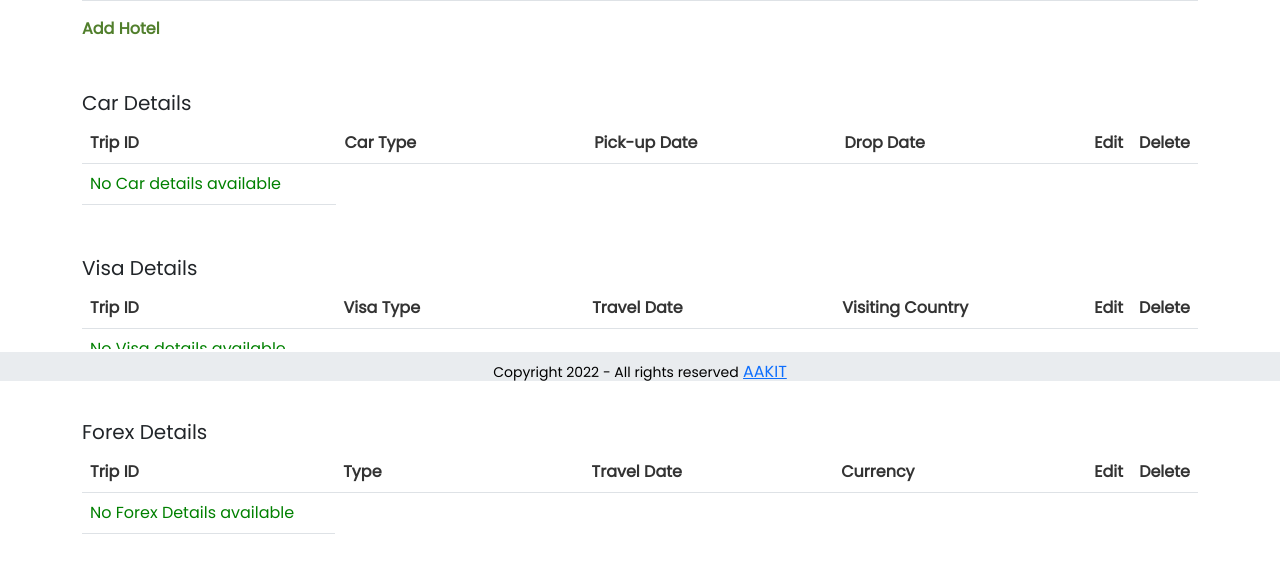
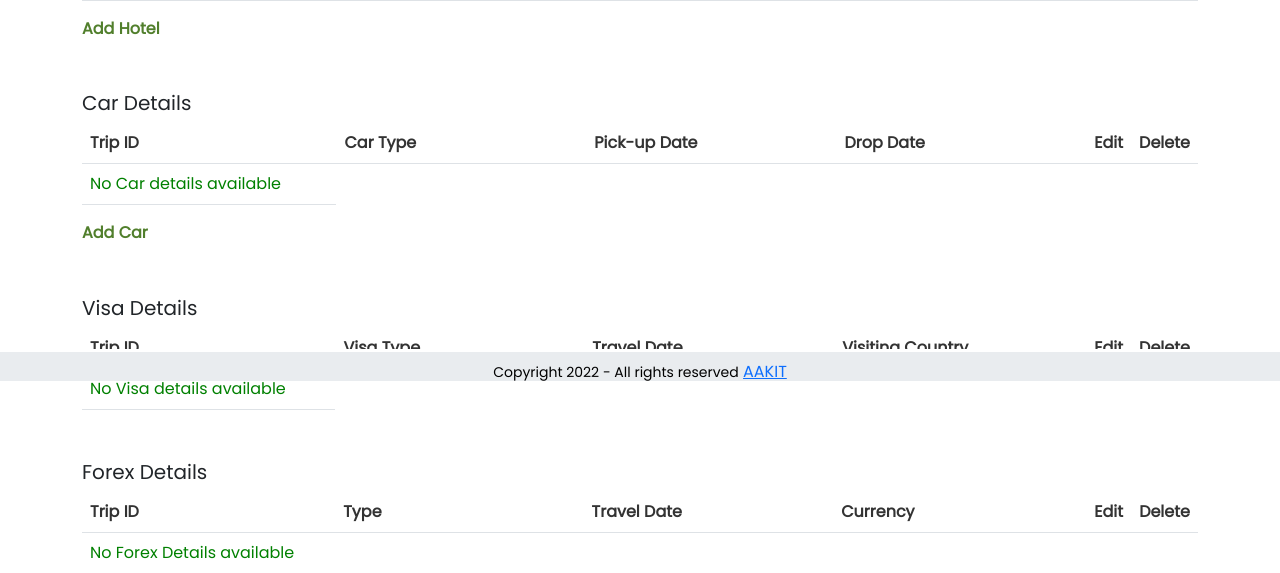
Before and after one commit to nerd1412/travel_and_claims, a Django app: page /trip/1/ in a window 1280 px wide. Shown: the part 419-992 px from the top of the page. Before the commit the page ends 953 px from the top, so only its background shows below. Run offline with Django 4.2, Linux system fonts and the light colour scheme; data comes from the database, SQL or seed files in the repository; both versions use the stored data as it was after the commit; some libraries are stand-ins or nearby versions.

Commit message:
add option

```diff
--- a/Travel/views.py
+++ b/Travel/views.py
@@ -76,8 +76,8 @@ def home(request):
 # def view_trip(request):
 #     return render(request,"view_trip.html")
 
-def view_trip_details(request):
-    return render(request,"view_trip_details.html")
+# def view_trip_details(request):
+#     return render(request,"view_trip_details.html")
 
 def flight_edit(request):
     return render(request,"flight_edit.html")
--- a/templates/view_trip_details.html
+++ b/templates/view_trip_details.html
@@ -216,6 +216,8 @@
         <p>
           {% if flights %}
             <a href="{% url 'add_flight_list' trip_id=flights.0.TFLDTRPNAME_id %}" style="color: #517F2C;text-decoration: none;font-weight: bold;">Add Flight</a>
+          {% else %}
+            <a href="{% url 'add_flight_list' trip_id=trip.THINTRID %}" style="color: #517F2C;text-decoration: none;font-weight: bold;">Add Flight</a>
           {% endif %}
         </p>
         <div class="modal" tabindex="-1" id="deleteModal">
@@ -296,6 +298,8 @@
         <p>
           {% if hotels %}
             <a href="{% url 'add_hotel_list' trip_id=hotels.0.THDTRHINTRID_id %}" style="color: #517F2C;text-decoration: none;font-weight: bold;">Add Hotel</a>
+          {% else %}
+             <a href="{% url 'add_hotel_list' trip_id=trip.THINTRID %}" style="color: #517F2C;text-decoration: none;font-weight: bold;">Add Hotel</a>
           {% endif %}
         </p>
         <div class="modal" tabindex="-1" id="deleteHotelModal">
@@ -389,6 +393,8 @@
         <p>
           {% if cars %}
             <a href="{% url 'add_car_list' trip_id=cars.0.TCBDTHID_id %}" style="color: #517F2C;text-decoration: none;font-weight: bold;">Add Car</a>
+          {% else %}
+           <a href="{% url 'add_car_list' trip_id=trip.THINTRID %}" style="color: #517F2C;text-decoration: none;font-weight: bold;">Add Car</a>
           {% endif %}
         </p>
         <div class="modal" tabindex="-1" id="deleteCarModal">
@@ -465,7 +471,14 @@
         </table>
         <p>
           {% if visas %}
-            <a href="{% url 'add_visa_list' trip_id=visas.0.TVDTRAVEL_id %}" style="color: #517F2C;text-decoration: none;font-weight: bold;">Add Visa</a>
+            <!-- <a href="{% url 'add_visa_list' trip_id=visas.0.TVDTRAVEL_id %}" style="color: #517F2C;text-decoration: none;font-weight: bold;">Add Visa</a> -->
+            {% if trip.THTRVTYP == 'International' %}
+            <a href="{% url 'add_visa_list' trip_id=visas.0.TVDTRAVEL_id %}" style="color: #517F2C;text-decoration: none;font-weight: bold;">Add Forex</a>
+            {% endif %}
+          {% else %}
+            {% if trip.THTRVTYP == 'International' %}
+            <a href="{% url 'add_visa_list' trip_id=trip.THINTRID %}" style="color: #517F2C;text-decoration: none;font-weight: bold;">Add Forex</a>
+            {% endif %}
           {% endif %}
         </p>
         <div class="modal" tabindex="-1" id="deleteVisaModal">
@@ -544,7 +557,14 @@
         </table>
         <p>
           {% if forex %}
+            <!-- <a href="{% url 'add_forex_list' trip_id=forex.0.TFDTRVTID_id %}" style="color: #517F2C;text-decoration: none;font-weight: bold;">Add Forex</a> -->
+            {% if trip.THTRVTYP == 'International' %}
             <a href="{% url 'add_forex_list' trip_id=forex.0.TFDTRVTID_id %}" style="color: #517F2C;text-decoration: none;font-weight: bold;">Add Forex</a>
+            {% endif %}
+          {% else %}
+            {% if trip.THTRVTYP == 'International' %}
+            <a href="{% url 'add_forex_list' trip_id=trip.THINTRID %}" style="color: #517F2C;text-decoration: none;font-weight: bold;">Add Forex</a>
+            {% endif %}
           {% endif %}
         </p>
         <div class="modal" tabindex="-1" id="deleteForexModal">
```
Also changed, not shown: db.sqlite3.
